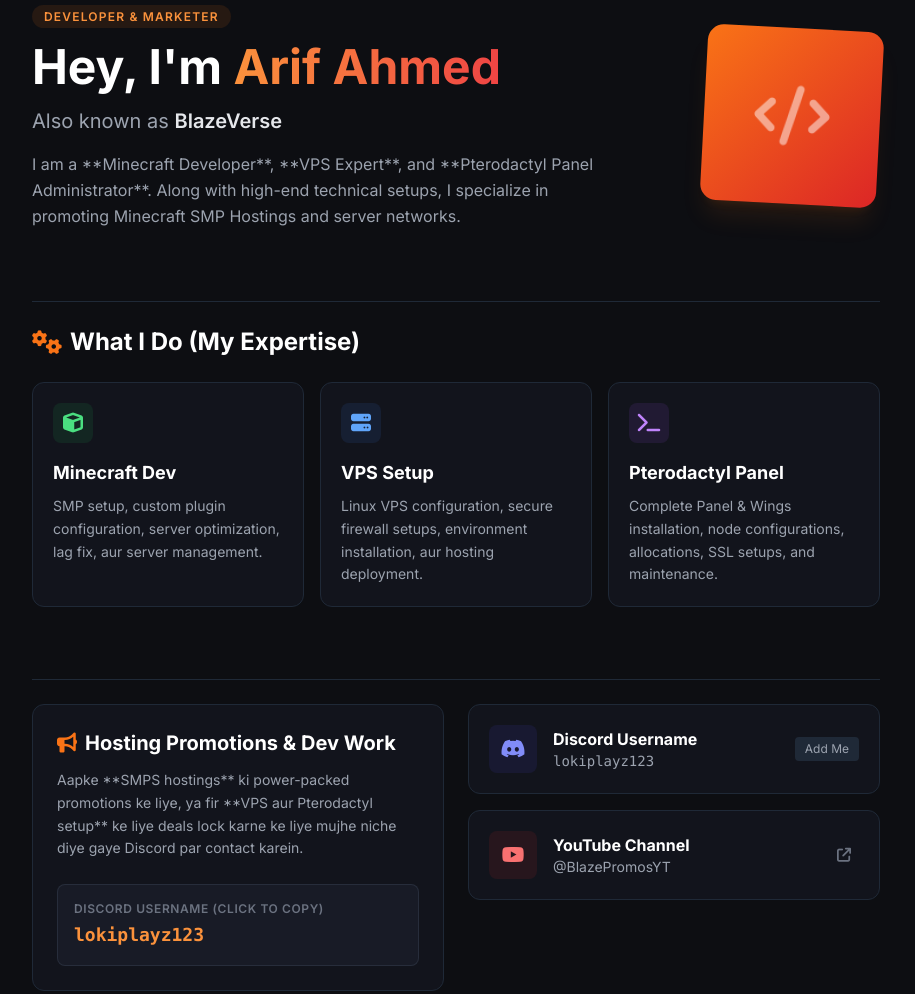
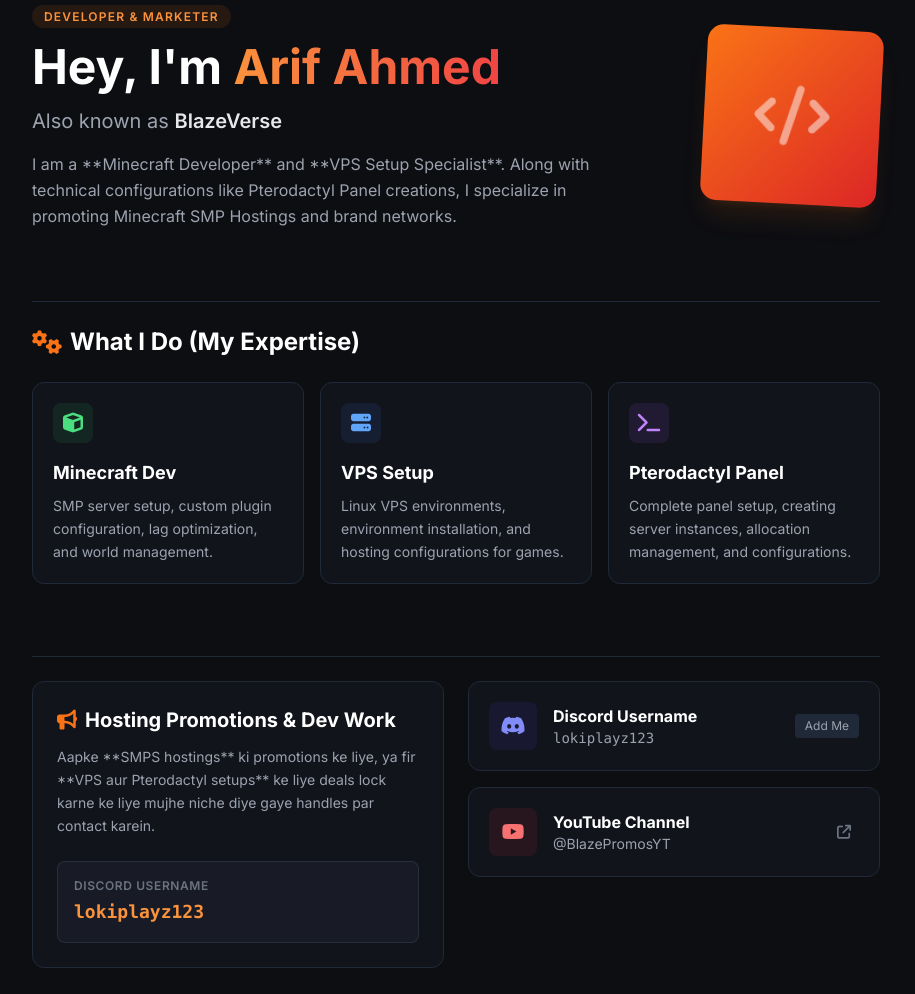
Before and after one commit to flamecloud19-stack/blazeverse, a plain HTML site: page index.html in a window 1280 px wide. Shown: the part 114-1108 px from the top of the page, without its empty margins (184-1099 px from the left). Drawn offline with nearby package versions, Linux system fonts and the light colour scheme.

Commit message:
Update index.html

```diff
--- a/index.html
+++ b/index.html
@@ -44,7 +44,7 @@
                     Also known as <span class="text-gray-200 font-semibold">BlazeVerse</span>
                 </p>
                 <p class="text-gray-400 leading-relaxed">
-                    I am a **Minecraft Developer**, **VPS Expert**, and **Pterodactyl Panel Administrator**. Along with high-end technical setups, I specialize in promoting Minecraft SMP Hostings and server networks.
+                    I am a **Minecraft Developer** and **VPS Setup Specialist**. Along with technical configurations like Pterodactyl Panel creations, I specialize in promoting Minecraft SMP Hostings and brand networks.
                 </p>
             </div>
             <!-- Decorative Branding Box -->
@@ -57,7 +57,7 @@
 
         <hr class="border-gray-800 my-6">
 
-        <!-- Services Section (NEW) -->
+        <!-- Services Section -->
         <div class="mb-12">
             <h3 class="text-2xl font-bold mb-6 text-white flex items-center gap-2">
                 <i class="fa-solid fa-gears text-orange-500"></i> What I Do (My Expertise)
@@ -71,7 +71,7 @@
                     </div>
                     <h4 class="text-lg font-bold text-white mb-2">Minecraft Dev</h4>
                     <p class="text-gray-400 text-sm leading-relaxed">
-                        SMP setup, custom plugin configuration, server optimization, lag fix, aur server management.
+                        SMP server setup, custom plugin configuration, lag optimization, and world management.
                     </p>
                 </div>
 
@@ -82,18 +82,18 @@
                     </div>
                     <h4 class="text-lg font-bold text-white mb-2">VPS Setup</h4>
                     <p class="text-gray-400 text-sm leading-relaxed">
-                        Linux VPS configuration, secure firewall setups, environment installation, aur hosting deployment.
+                        Linux VPS environments, environment installation, and hosting configurations for games.
                     </p>
                 </div>
 
-                <!-- Service 3: Pterodactyl Panel -->
+                <!-- Service 3: Pterodactyl Creation -->
                 <div class="bg-[#12141c] p-5 rounded-xl border border-gray-800 hover:border-purple-500/30 transition duration-300">
                     <div class="w-10 h-10 bg-purple-500/10 text-purple-400 rounded-lg flex items-center justify-center mb-4">
                         <i class="fa-solid fa-terminal text-xl"></i>
                     </div>
                     <h4 class="text-lg font-bold text-white mb-2">Pterodactyl Panel</h4>
                     <p class="text-gray-400 text-sm leading-relaxed">
-                        Complete Panel & Wings installation, node configurations, allocations, SSL setups, and maintenance.
+                        Complete panel setup, creating server instances, allocation management, and configurations.
                     </p>
                 </div>
 
@@ -112,12 +112,12 @@
                         <i class="fa-solid fa-bullhorn text-orange-500"></i> Hosting Promotions & Dev Work
                     </h3>
                     <p class="text-gray-400 text-sm leading-relaxed mb-6">
-                        Aapke **SMPS hostings** ki power-packed promotions ke liye, ya fir **VPS aur Pterodactyl setup** ke liye deals lock karne ke liye mujhe niche diye gaye Discord par contact karein.
+                        Aapke **SMPS hostings** ki promotions ke liye, ya fir **VPS aur Pterodactyl setups** ke liye deals lock karne ke liye mujhe niche diye gaye handles par contact karein.
                     </p>
                 </div>
                 <div class="bg-[#181b26] p-4 rounded-lg border border-gray-700/50">
-                    <span class="text-xs text-gray-500 block uppercase font-semibold tracking-wider mb-1">Discord Username (Click to Copy)</span>
-                    <span class="text-lg font-mono text-orange-400 font-bold select-all cursor-pointer">lokiplayz123</span>
+                    <span class="text-xs text-gray-500 block uppercase font-semibold tracking-wider mb-1">Discord Username</span>
+                    <span class="text-lg font-mono text-orange-400 font-bold select-all">lokiplayz123</span>
                 </div>
             </div>
 
```
